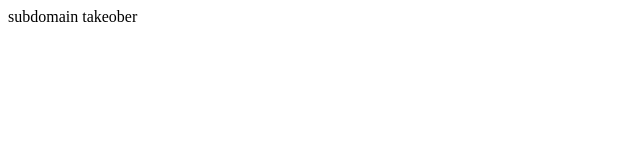
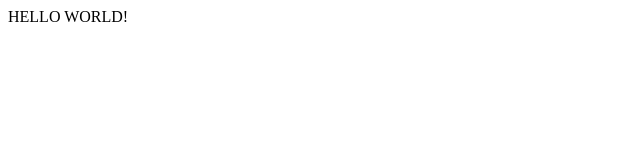
Before and after one commit to testhunter12/subdomain-takeoverhibachtiar, a plain HTML site: page king_colay69.html in a window 1280 px wide. Shown: the full height of the page, 0-640 px from the left. Drawn offline with Linux system fonts and the light colour scheme.

Commit message:
Update and rename index.html to king_colay69.html

```diff
--- a/index.html
+++ b/king_colay69.html
@@ -1,2 +1,2 @@
-<html>subdomain takeober</html>
+<html>HELLO WORLD!</html>
   <script>alert("XSS POC")</script>
```
